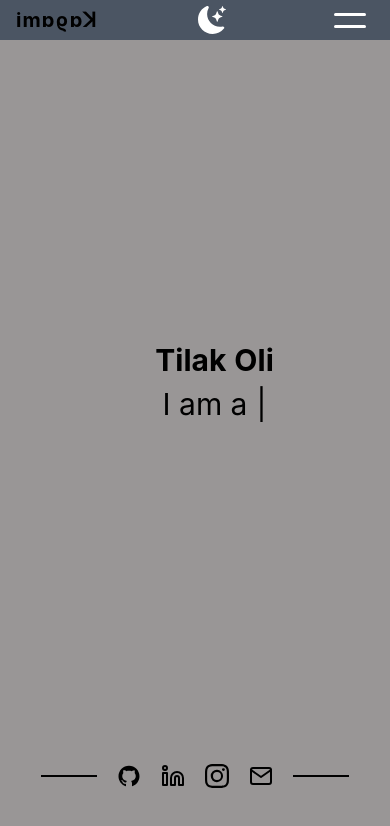
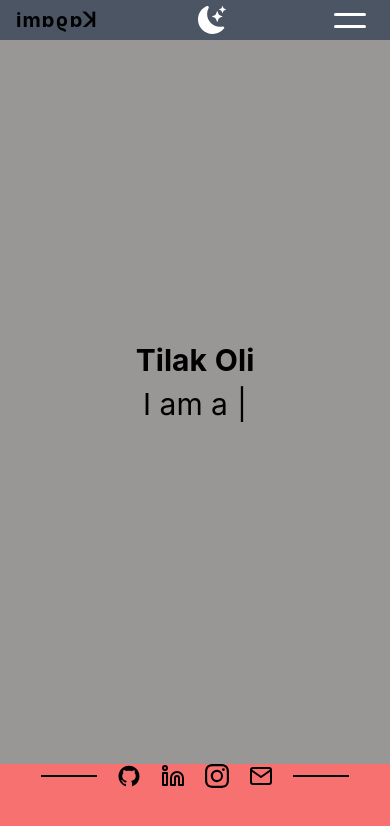
Before and after one commit to tilakoli/project_v2, a Next.js app: page / in a window 390 px wide. Shown: the top 826 px of the page. Built offline with nearby package versions, Linux system fonts and the light colour scheme.

Commit message:
update home page elements  alignments

```diff
--- a/Components/Homepage/index.tsx
+++ b/Components/Homepage/index.tsx
@@ -49,8 +49,8 @@
       <div className="hidden md:block">
         <CustomCursor variants={variants} animationVariants={cursorVariant} />
       </div>
-      <div className="flex flex-col md:flex-row ">
-        <div className="md:w-[90%] flex flex-col items-center pl-[10%]  justify-center h-[calc(100vh-5rem)] md:h-screen text-3xl dark:text-white text-black  md:text-8xl md:pr-56 ">
+      <div className="flex flex-col h-screen md:flex-row">
+        <div className="md:w-[90%] flex flex-col items-center md:pl-[10%] justify-center h-full md:h-screen text-3xl dark:text-white text-black  md:text-8xl md:pr-56 ">
           <div className="flex mb-2 font-bold gap-x-2 md:gap-x-4">
             {/*----------------- firstName--------  */}
             <div className="flex">
@@ -85,7 +85,7 @@
             <TypicalAnimation />
           </div>
         </div>
-        <div className=" flex justify-center md:justify-center items-center md:w-[10%]">
+        <div className=" flex justify-center md:justify-center items-center md:w-[10%] h-auto  md:h-auto bg-red-400">
           <SocialLinks
             onMouseEnter={onMouseEnter}
             onMouseLeave={onMouseLeave}
```
